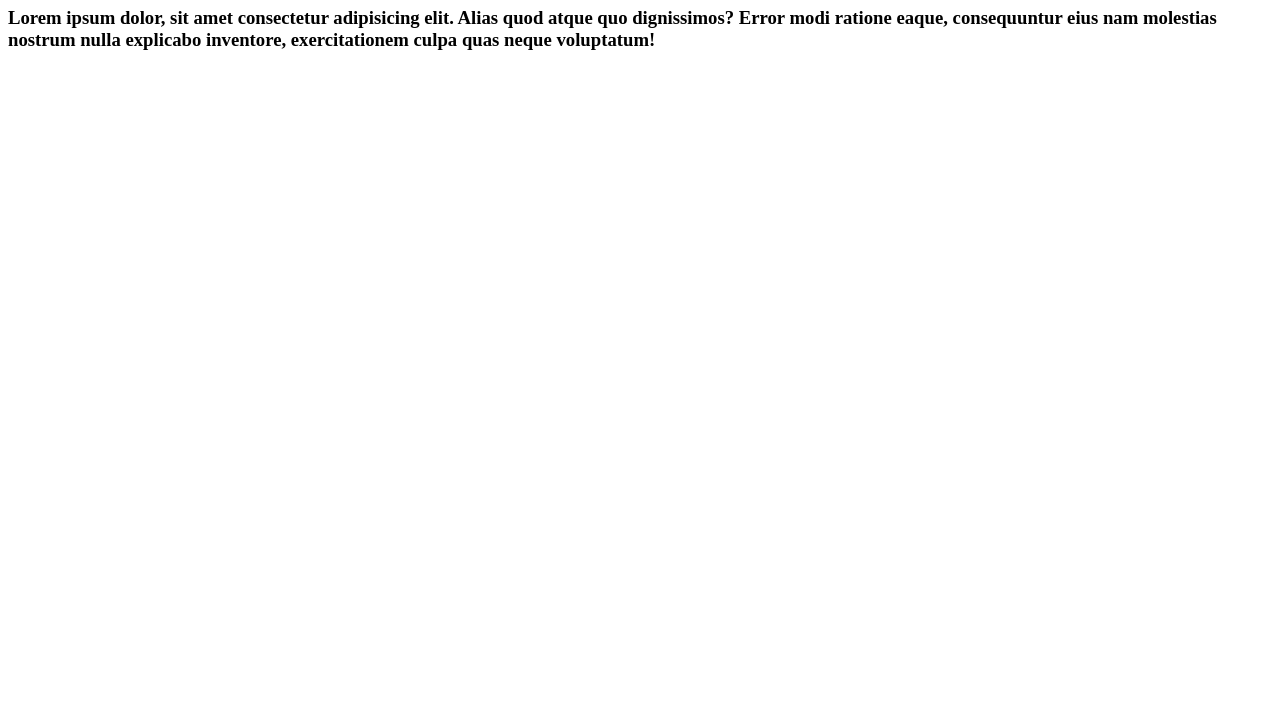
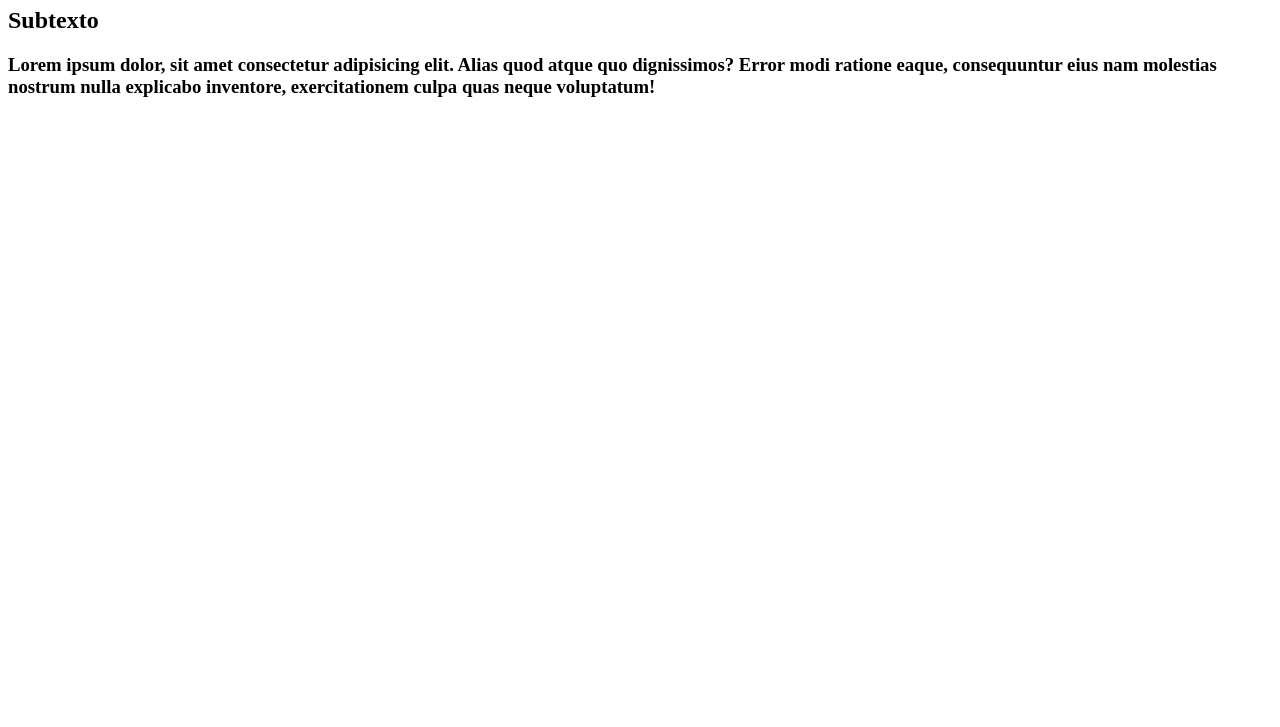
Before and after one commit to Lcss0f/curso-git, a plain HTML site: page index.html in a window 1280 px wide. Shown: the part 73-800 px from the top of the page. Drawn offline with Linux system fonts and the light colour scheme.

Commit message:
13 commit - [DEV 1] corrigindo...

```diff
--- a/index.html
+++ b/index.html
@@ -3,12 +3,13 @@
 <head>
     <meta charset="UTF-8">
     <meta name="viewport" content="width=device-width, initial-scale=1.0">
-    <title>Document</title>
+    <title>Corrigido</title>
 </head>
 <body>
     <h1>
         Hello world !
     </h1>
+    <h2>Subtexto</h2>
     <h3>
         Lorem ipsum dolor, sit amet consectetur adipisicing elit. Alias quod atque quo dignissimos? Error modi ratione eaque, consequuntur eius nam molestias nostrum nulla explicabo inventore, exercitationem culpa quas neque voluptatum!
     </h3>
```
